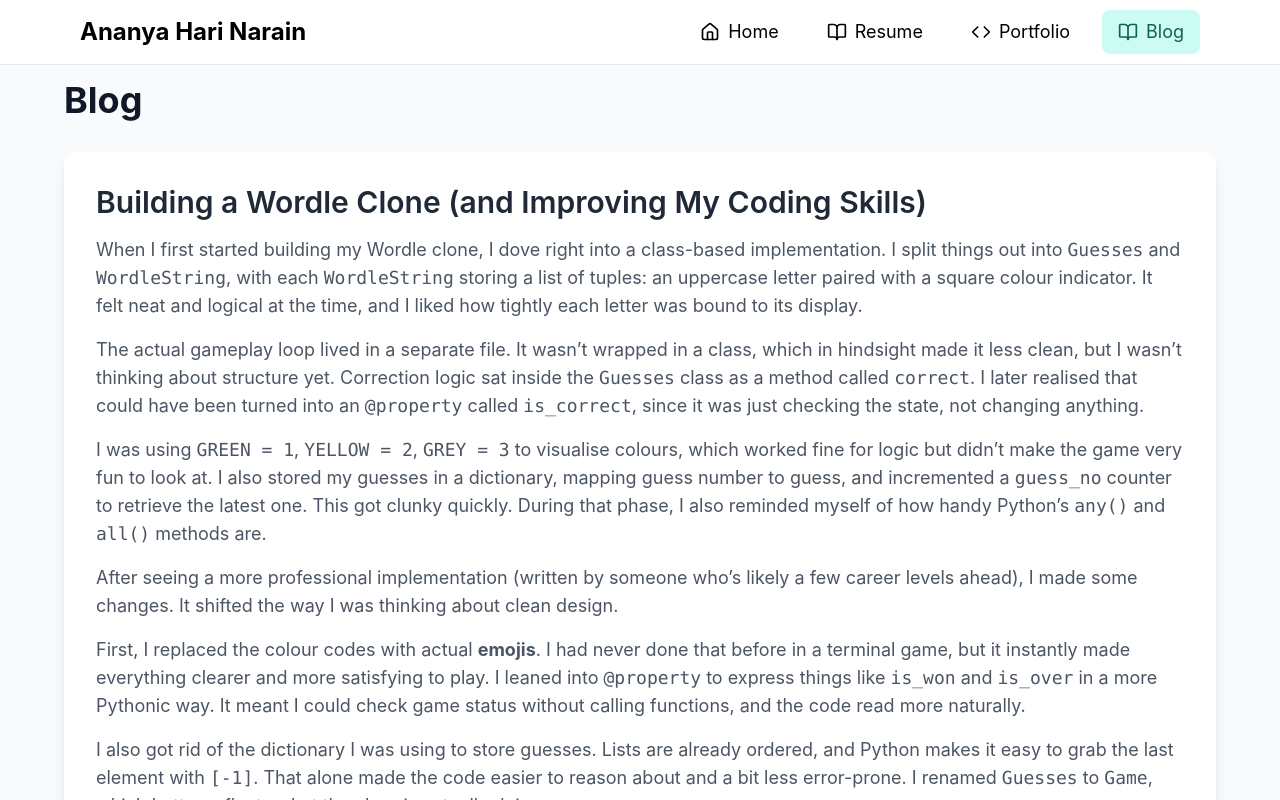
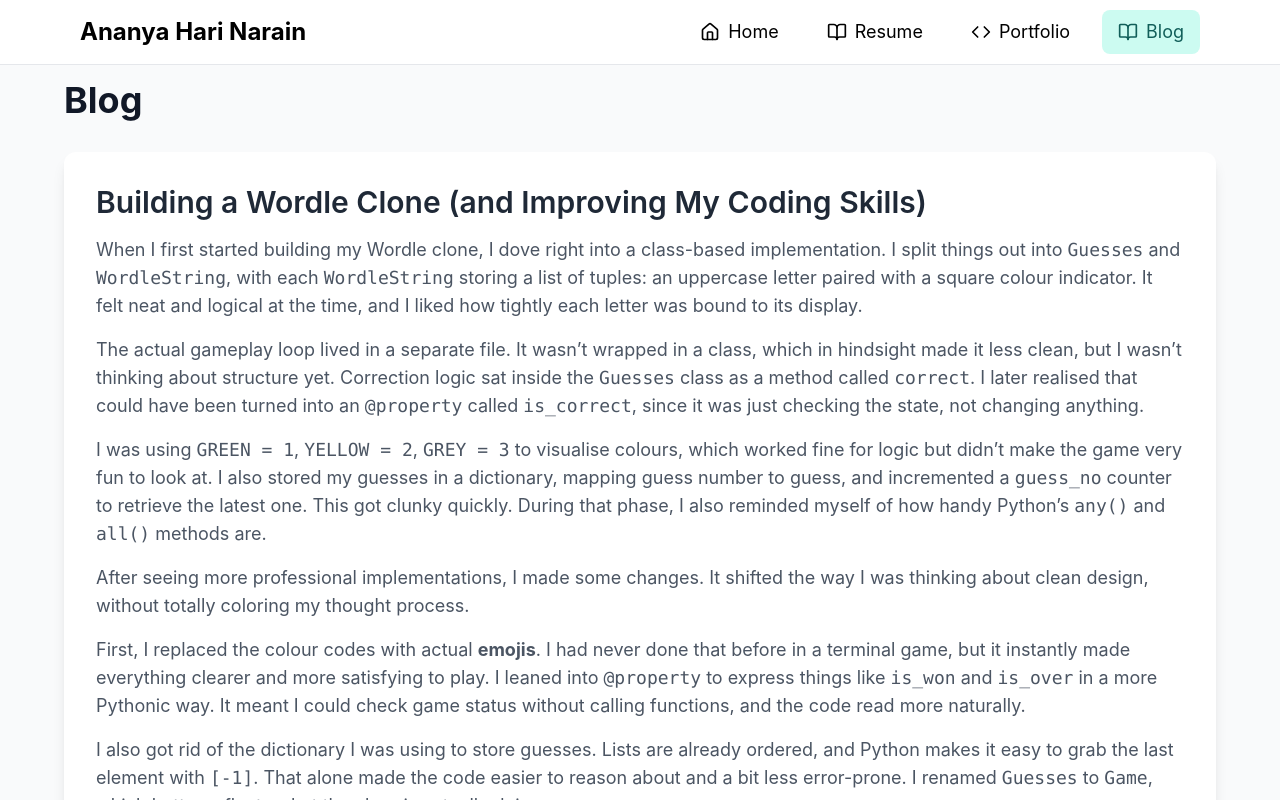
Before and after one commit to AnanyaHN27/AnanyaHN27.github.io, a React (Create React App) app: page / in a window 1280 px wide. Both pictures are taken after a click on the button "Blog". Shown: the top 800 px of the page. Built offline with nearby package versions, Linux system fonts and the light colour scheme.

Commit message:
more corrections

```diff
--- a/src/App.js
+++ b/src/App.js
@@ -348,7 +348,7 @@ const Portfolio = () => {
 
   <p>I was using <code>GREEN = 1</code>, <code>YELLOW = 2</code>, <code>GREY = 3</code> to visualise colours, which worked fine for logic but didn’t make the game very fun to look at. I also stored my guesses in a dictionary, mapping guess number to guess, and incremented a <code>guess_no</code> counter to retrieve the latest one. This got clunky quickly. During that phase, I also reminded myself of how handy Python’s <code>any()</code> and <code>all()</code> methods are.</p>
 
-  <p>After seeing a more professional implementation (written by someone who’s likely a few career levels ahead), I made some changes. It shifted the way I was thinking about clean design.</p>
+  <p>After seeing more professional implementations, I made some changes. It shifted the way I was thinking about clean design, without totally coloring my thought process.</p>
 
   <p>First, I replaced the colour codes with actual <strong>emojis</strong>. I had never done that before in a terminal game, but it instantly made everything clearer and more satisfying to play. I leaned into <code>@property</code> to express things like <code>is_won</code> and <code>is_over</code> in a more Pythonic way. It meant I could check game status without calling functions, and the code read more naturally.</p>
 
```
